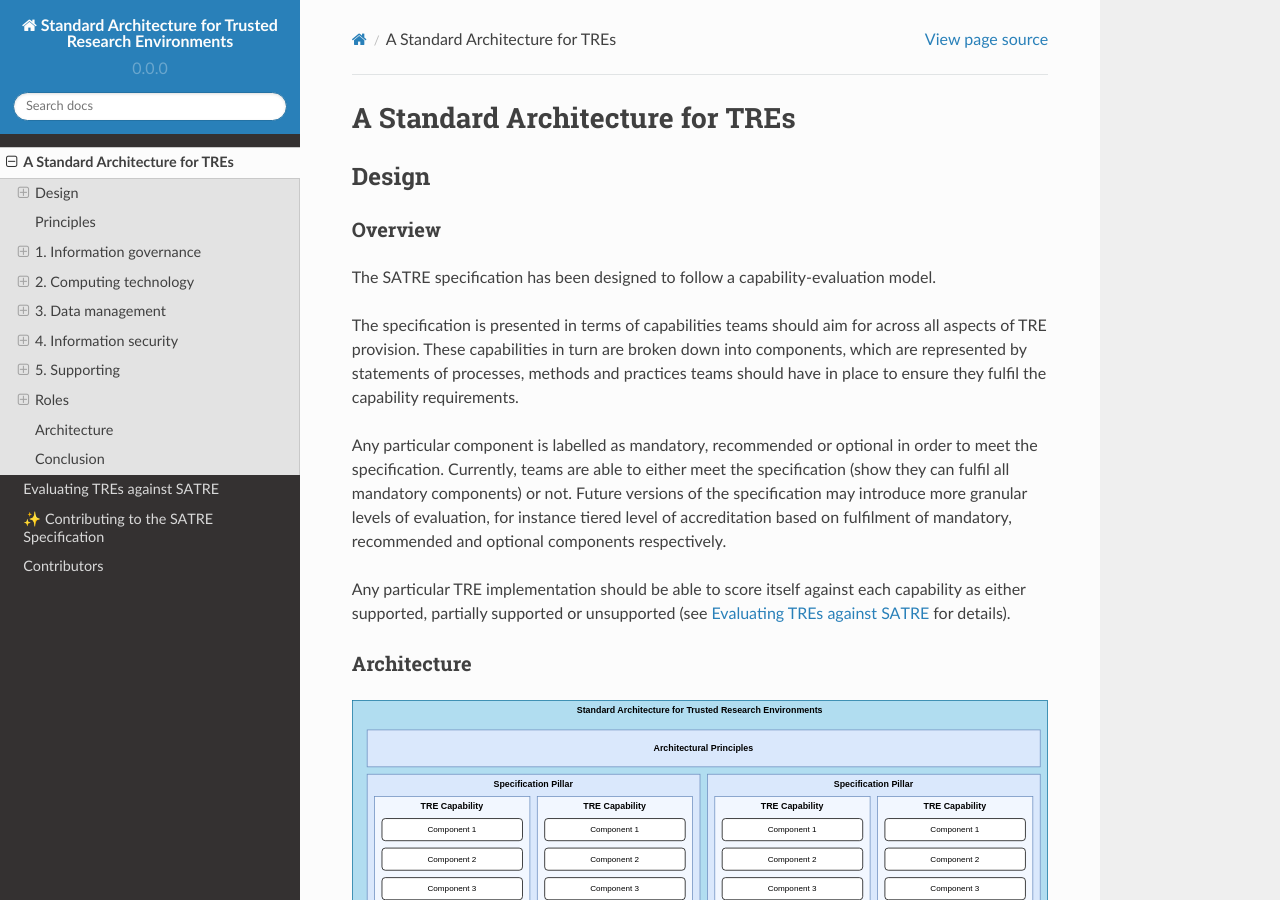
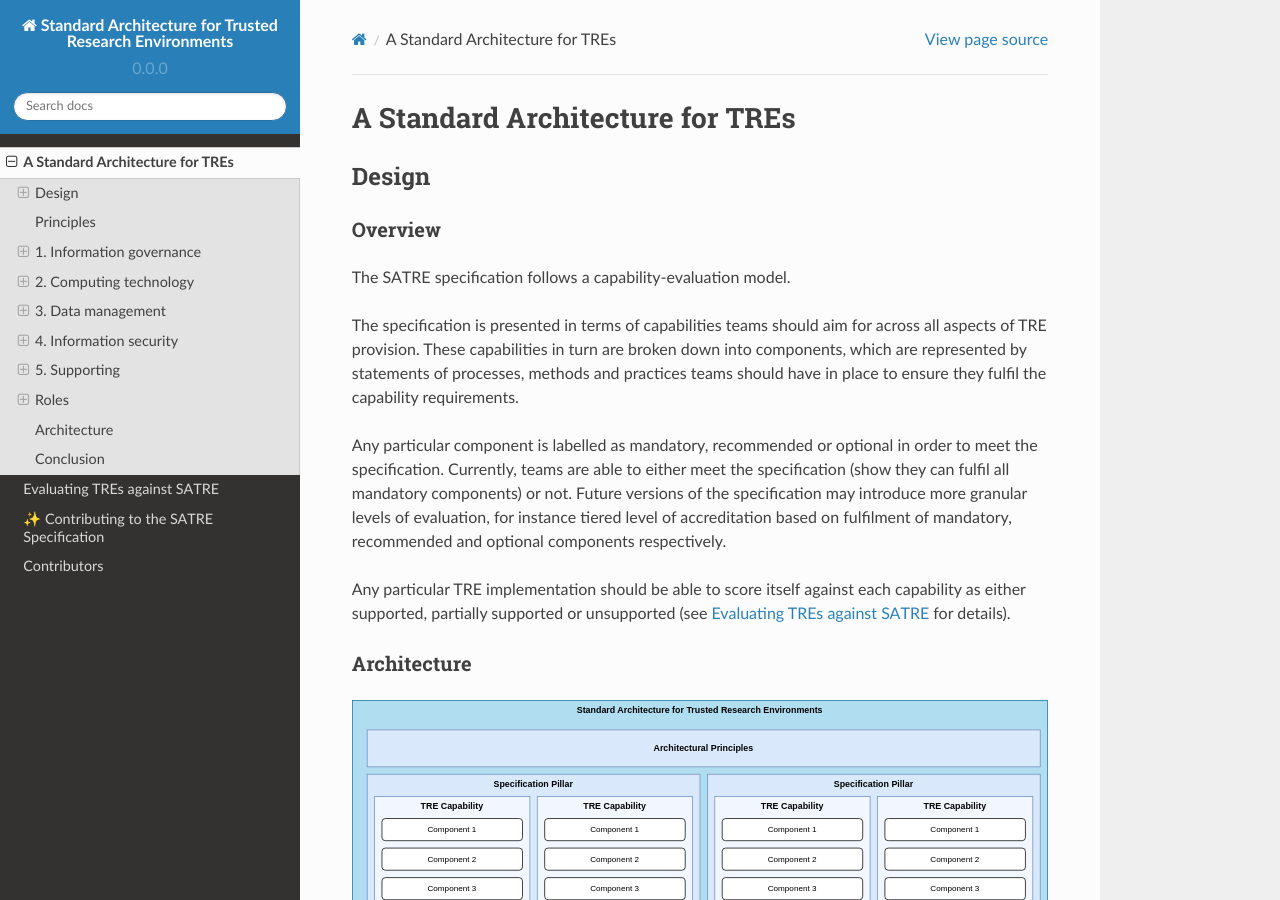
Before and after one commit to sa-tre/satre-specification, a Sphinx documentation site: the page built from docs/source/standard.md, in a window 1280 px wide and 900 px high. Built offline with Sphinx 7.4.7 and the Read the Docs theme 2.0.0, drawn with Linux system fonts in a browser that asks for light colours.

Commit message:
Update docs/source/standard.md

```diff
--- a/docs/source/standard.md
+++ b/docs/source/standard.md
@@ -8,7 +8,7 @@
 
 ### Overview
 
-The SATRE specification has been designed to follow a capability-evaluation model.
+The SATRE specification follows a capability-evaluation model.
 
 The specification is presented in terms of capabilities teams should aim for across all aspects of TRE provision.
 These capabilities in turn are broken down into components, which are represented by statements of processes, methods and practices teams should have in place to ensure they fulfil the capability requirements.
```
